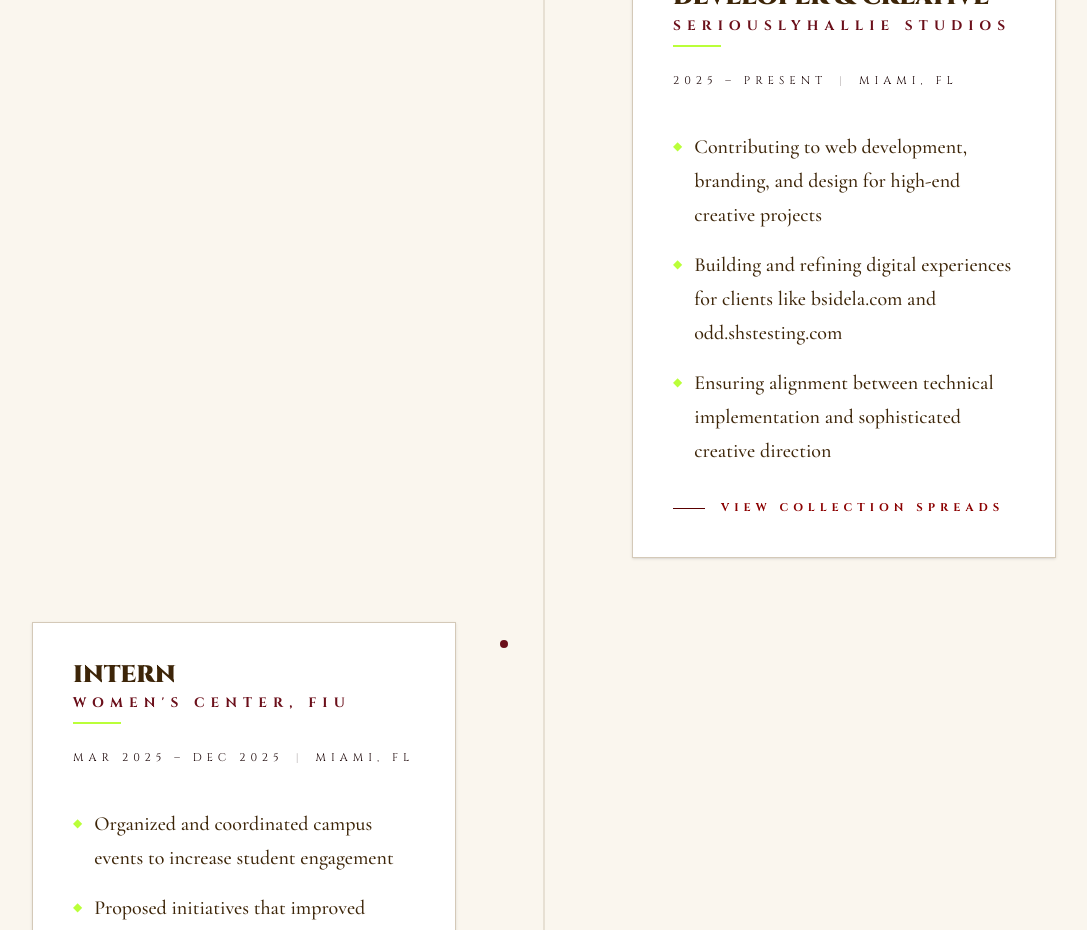
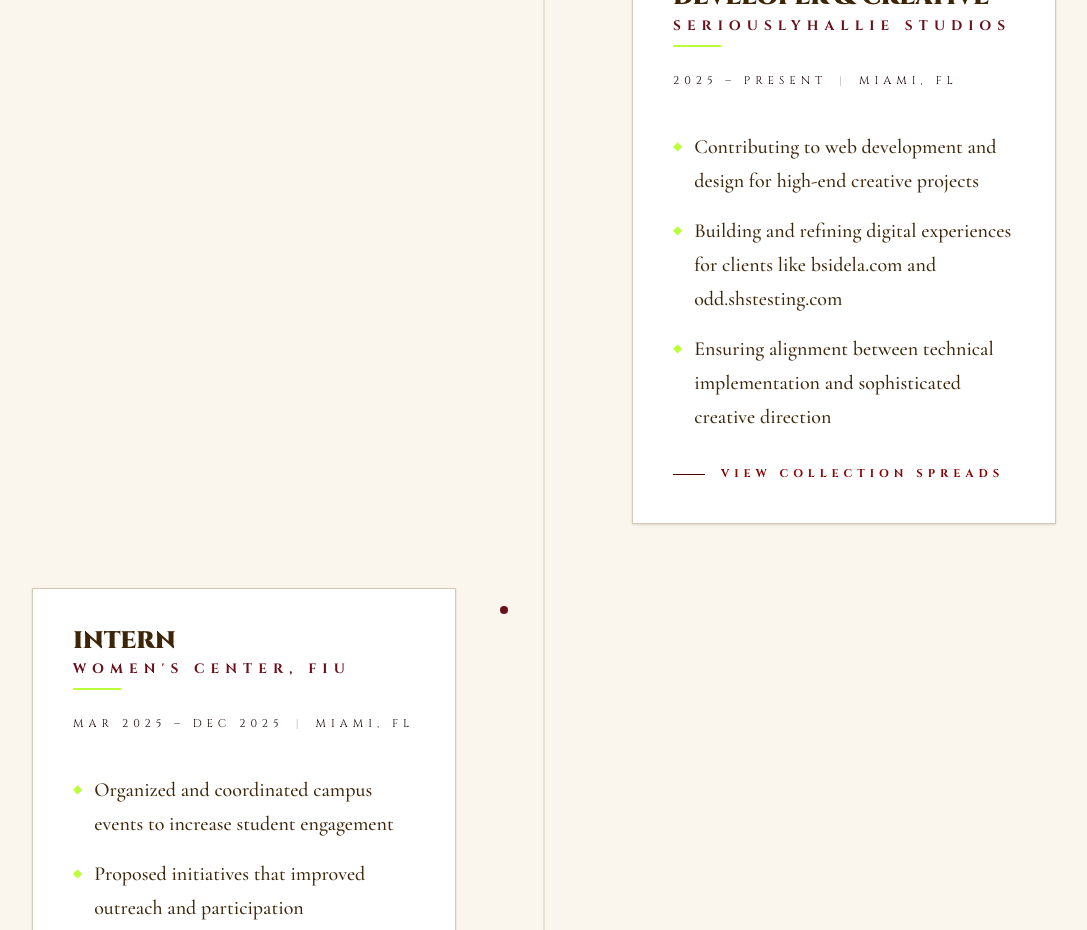
Before and after one commit to Laibrez/laibrez.github.io, a Next.js app: page / in a window 1280 px wide. Shown: the part 4100-5030 px from the top of the page, without its empty margins (96-1183 px from the left). Built offline with nearby package versions, Linux system fonts and the light colour scheme.

Commit message:
Content Refinement: Removed 'branding' from SeriouslyHallie experience entry

```diff
--- a/components/Experience.tsx
+++ b/components/Experience.tsx
@@ -31,7 +31,7 @@ const experiences: Experience[] = [
     dateRange: '2025 – Present',
     location: 'Miami, FL',
     description: [
-      'Contributing to web development, branding, and design for high-end creative projects',
+      'Contributing to web development and design for high-end creative projects',
       'Building and refining digital experiences for clients like bsidela.com and odd.shstesting.com',
       'Ensuring alignment between technical implementation and sophisticated creative direction'
     ],
```
